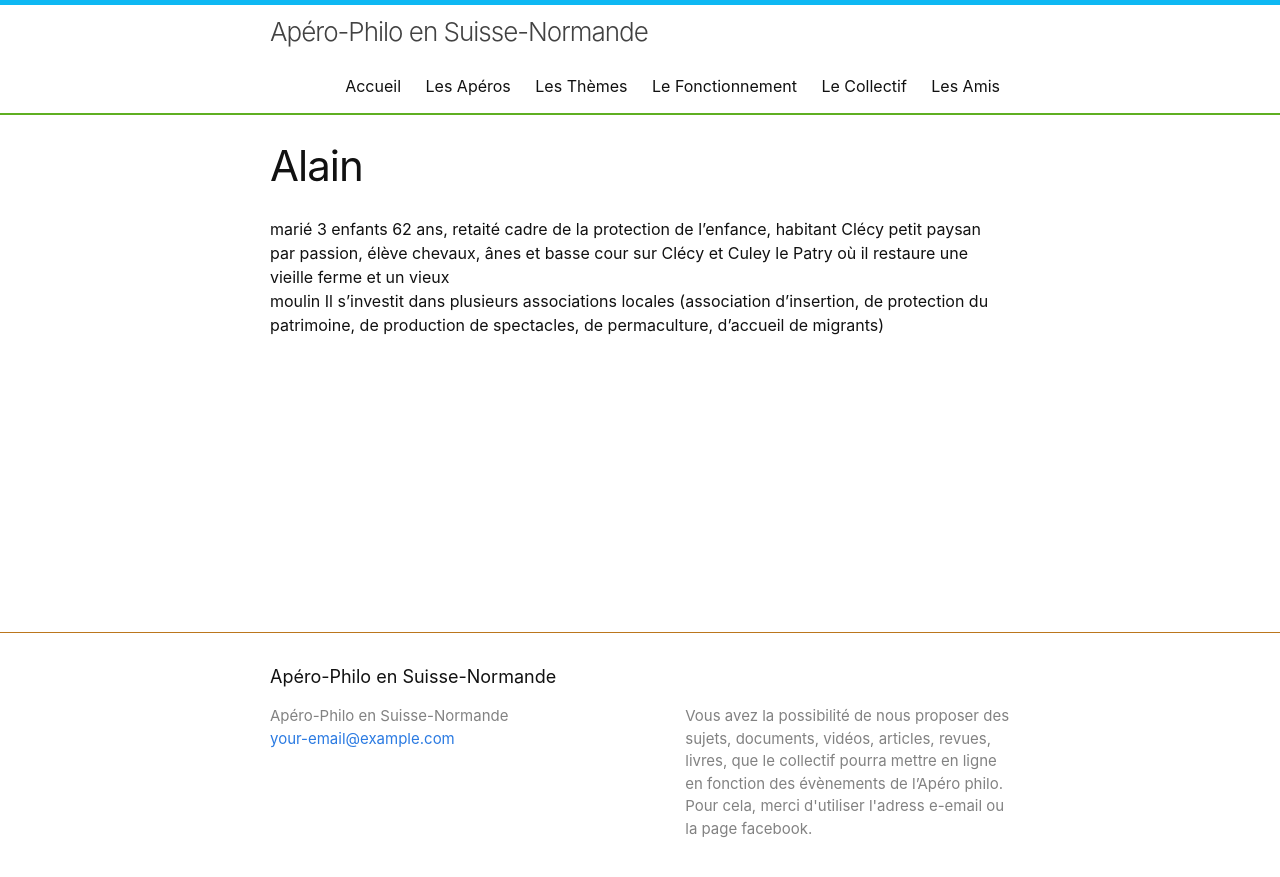
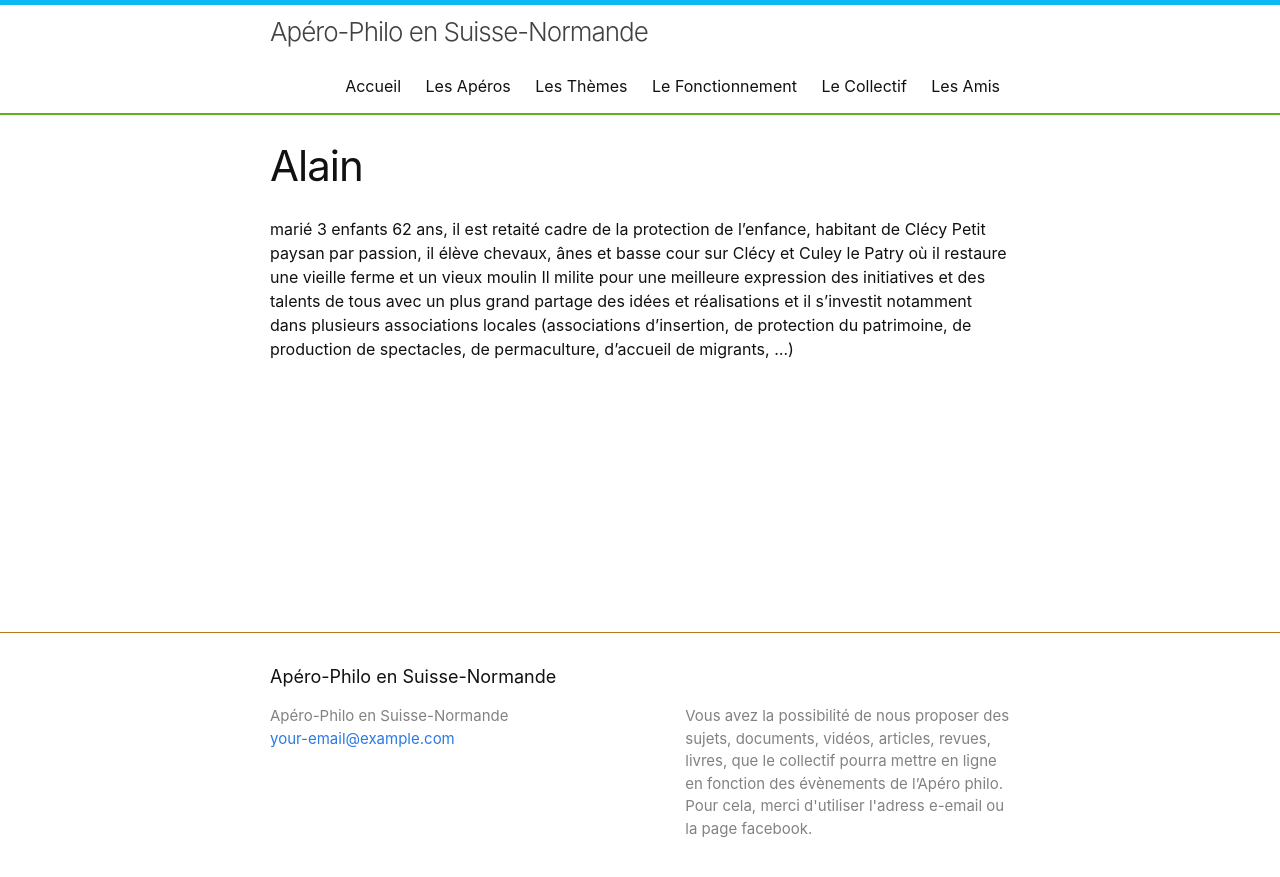
Before and after one commit to aperophilo/apero-philo-suisse-normande.github.io, a Jekyll site: the page built from collections/_members/alain.md, in a window 1280 px wide. Shown: the top 877 px of the page. Built offline with Jekyll 4.4.1, drawn with Linux system fonts in a browser that asks for light colours.

Commit message:
Update alain.md

```diff
--- a/collections/_members/alain.md
+++ b/collections/_members/alain.md
@@ -9,10 +9,6 @@ email: alainaznar@hotmail.com
 ---
 
    marié 3 enfants
-   62 ans, retaité
-   cadre de la protection de l’enfance, habitant Clécy
-   petit paysan par passion, élève chevaux, ânes et basse cour sur Clécy et Culey le Patry où il restaure une vieille ferme et un vieux
-   moulin
-   Il s'investit dans plusieurs associations locales
-   (association d’insertion, de protection du patrimoine, de production de spectacles, de
-   permaculture, d’accueil de migrants)
+   62 ans, il est retaité cadre de la protection de l’enfance, habitant de Clécy
+   Petit paysan par passion, il élève chevaux, ânes et basse cour sur Clécy et Culey le Patry où il restaure une vieille ferme et un vieux moulin
+   Il milite pour une meilleure expression des initiatives et des talents de tous avec un plus grand partage des idées et réalisations et il s'investit notamment dans plusieurs associations locales (associations d’insertion, de protection du patrimoine, de production de spectacles, de permaculture, d’accueil de migrants, ...)
```
